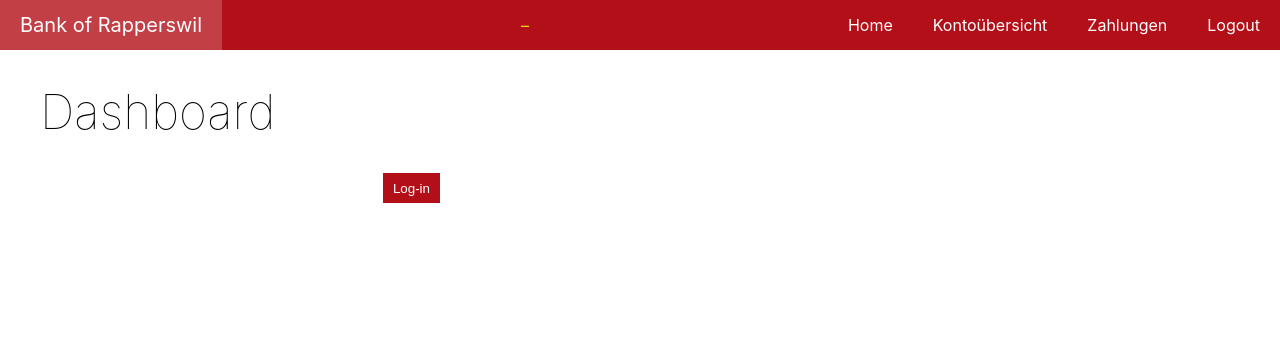
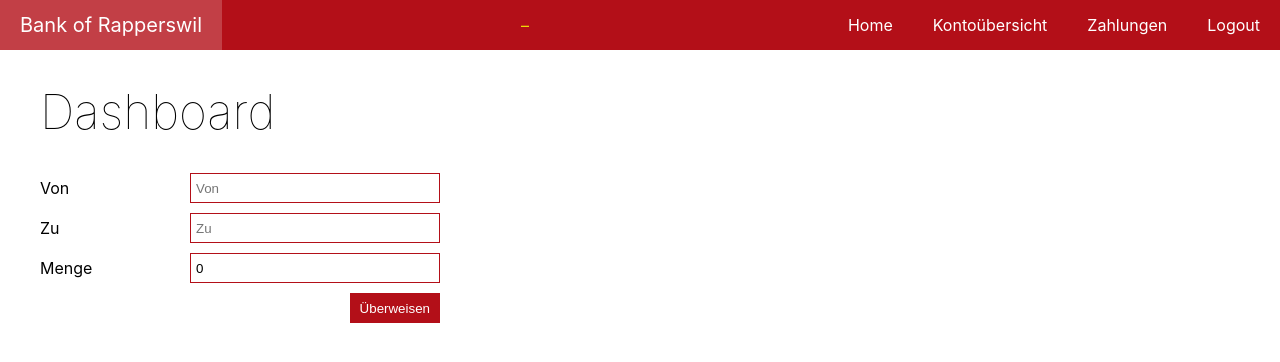
Before and after one commit to sandrosc/HSR.WED3.React, a React (Create React App) app: page /dashboard in a window 1280 px wide. Shown: the top 362 px of the page. Built offline with nearby package versions, Linux system fonts and the light colour scheme; no server answers; sample sign-in values are in the browser's storage.

Commit message:
handle account stuff

```diff
--- a/src/components/Dashboard.js
+++ b/src/components/Dashboard.js
@@ -1,12 +1,27 @@
 import React, { Component } from 'react';
 
-import { getTransactions } from '../api';
+import { getTransactions, getAccount } from '../api';
+
+import FormElement from './FormElement';
 
 export type Props = {
-  token: String
+  token: string
 };
 
 class Dashboard extends Component<Props, {}> {
+  state = {
+    from: '',
+    to: '',
+    toAccount: {
+      searched: false,
+      found: false,
+      accountNr: '',
+      owner: ''
+    },
+    amount: 0,
+    transactionError: undefined
+  };
+
   componentDidMount() {
     const { token } = this.props;
     getTransactions(token).then(
@@ -15,35 +30,84 @@ class Dashboard extends Component<Props, {}> {
     );
   }
 
+  handleInputChanged = (field, value) => {
+    this.setState(state => ({ ...state, [field]: value }));
+    if (field === 'to') {
+      this.handleToUpdated(value);
+    }
+  };
+
+  handleToUpdated = value => {
+    if (!value) {
+      this.setState(state => ({
+        ...state,
+        toAccount: { ...state.toAccount, searched: false }
+      }));
+      return;
+    }
+    getAccount(value, this.props.token).then(
+      value => {
+        this.setState(state => ({
+          ...state,
+          toAccount: {
+            searched: true,
+            found: true,
+            accountNr: value.accountNr,
+            owner: `${value.owner.firstname} ${value.owner.lastname}`
+          }
+        }));
+      },
+      error => {
+        this.setState(state => ({
+          ...state,
+          toAccount: {
+            ...state.toAccount,
+            searched: true,
+            found: false
+          }
+        }));
+      }
+    );
+  };
+
   render() {
-    const newTransactionError = false;
-
     return (
       <div>
         <h1>Dashboard</h1>
         <div className="dashboardContents">
           <form className="newTransaction">
-            {/* <label>
-            Username
-            <input
-              onChange={this.handleLoginChanged}
-              placeholder="Login"
-              value={this.state.login}
+            <FormElement
+              label="Von"
+              field="from"
+              value={this.state.from}
+              onChange={this.handleInputChanged}
             />
-          </label>
-          <label>
-            Passwort
-            <input
-              onChange={this.handlePasswordChanged}
-              placeholder="Password"
-              type="password"
-              value={this.state.password}
+            <FormElement
+              label="Zu"
+              field="to"
+              value={this.state.to}
+              onChange={this.handleInputChanged}
             />
-          </label>*/}
+            {this.state.toAccount.searched && (
+              <div className="formInfo">
+                {this.state.toAccount.found
+                  ? this.state.toAccount.owner
+                  : 'Accountnr. nicht gefunden'}
+              </div>
+            )}
+            <FormElement
+              label="Menge"
+              field="amount"
+              value={this.state.amount}
+              onChange={this.handleInputChanged}
+              type="number"
+            />
             <div>
-              <button onClick={this.handleSubmit}>Log-in</button>
+              <button onClick={this.handleSubmit}>Überweisen</button>
             </div>
-            {newTransactionError && <p>Es ist ein Fehler aufgetreten!</p>}
+            {this.state.transactionError && (
+              <p>Es ist ein Fehler aufgetreten!</p>
+            )}
           </form>
         </div>
         <div />
```
